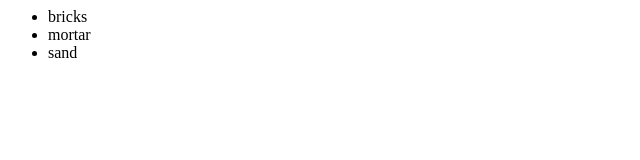
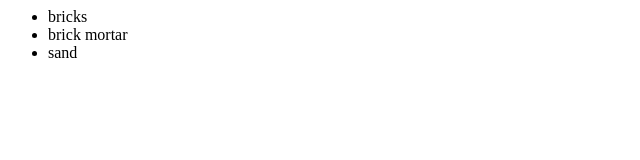
Before and after one commit to blackblueu2/newGitTest, a plain HTML site: page index.html in a window 1280 px wide. Shown: the full height of the page, 0-640 px from the left. Drawn offline with Linux system fonts and the light colour scheme.

Commit message:
changed mortar

```diff
--- a/index.html
+++ b/index.html
@@ -4,7 +4,7 @@
     <div>
       <ul>
         <li>bricks</li>
-        <li>mortar</li>
+        <li>brick mortar</li>
         <li>sand</li>
       </ul>
     </div>
```
